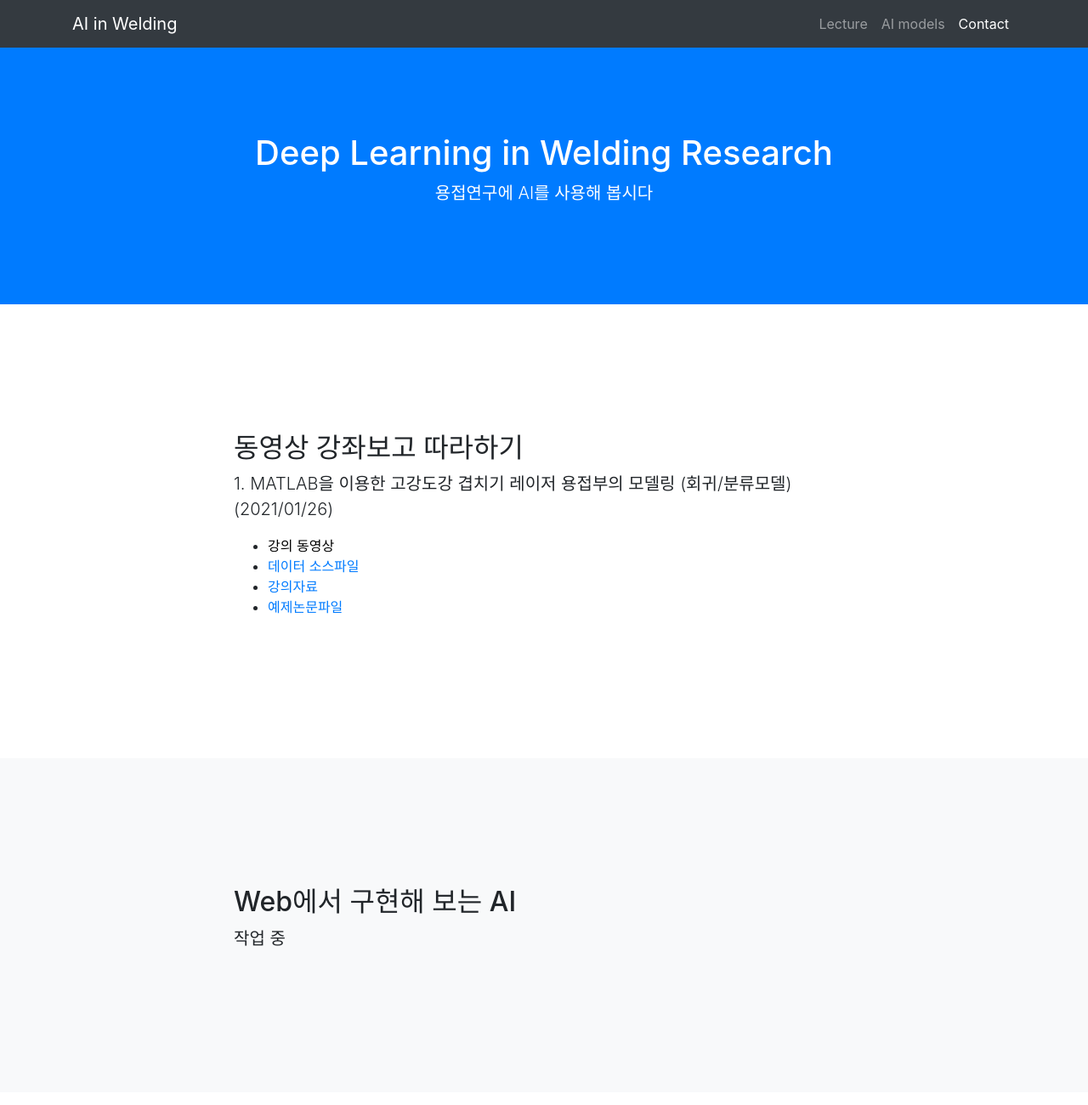
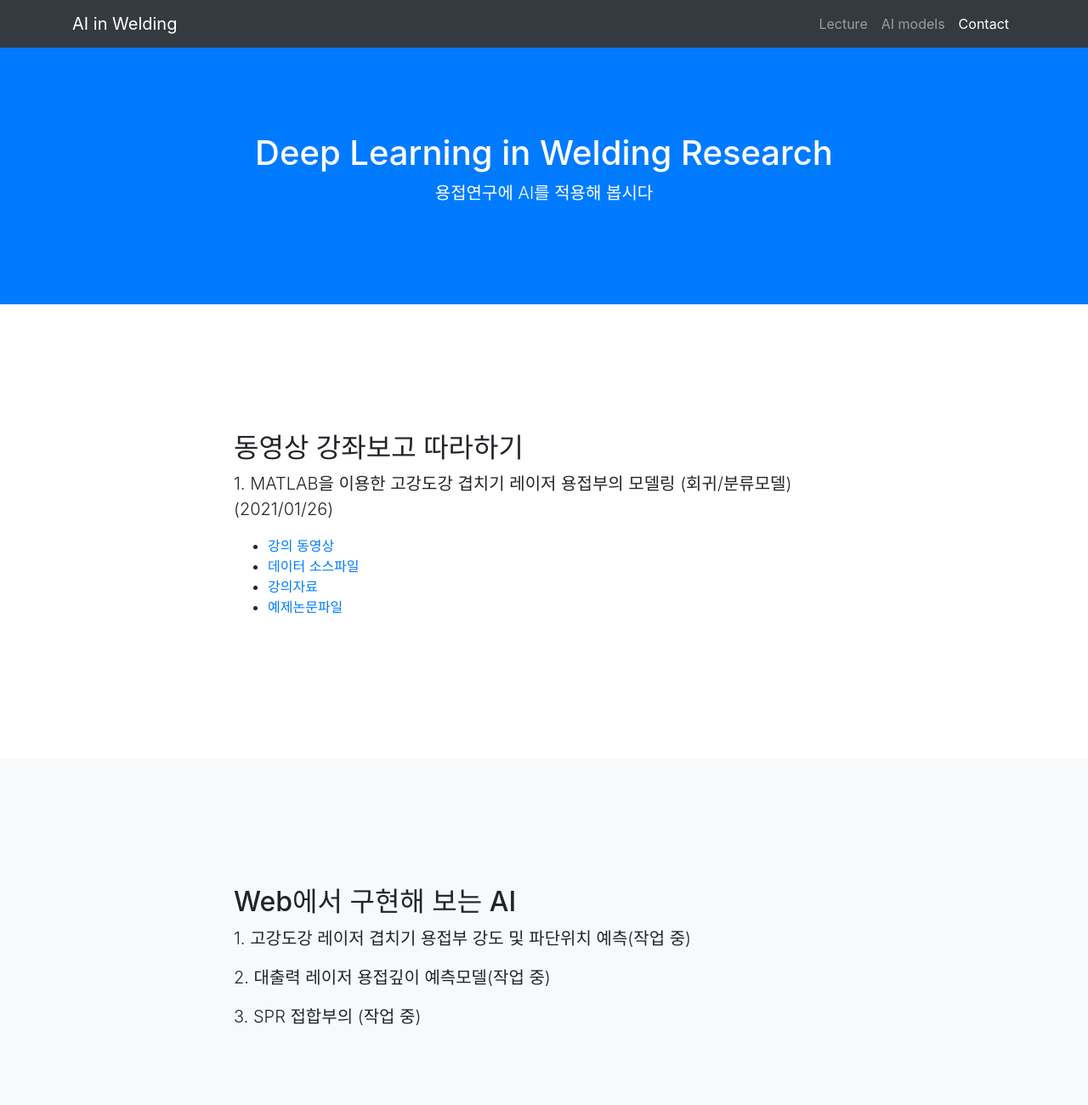
Before and after one commit to deepjoining/deepjoining.github.io, a website with bundled scripts: page index.html in a window 1280 px wide. Shown: the top 1300 px of the page at 85% size. Built offline with nearby package versions, Linux system fonts and the light colour scheme.

Commit message:
Update index.html

```diff
--- a/index.html
+++ b/index.html
@@ -46,7 +46,7 @@
   <header class="bg-primary text-white">
     <div class="container text-center">
       <h1>Deep Learning in Welding Research</h1>
-      <p class="lead">용접연구에 AI를 사용해 봅시다</p>
+      <p class="lead">용접연구에 AI를 적용해 봅시다</p>
     </div>
   </header>
 
@@ -57,7 +57,7 @@
           <h2>동영상 강좌보고 따라하기</h2>
           <p class="lead">1. MATLAB을 이용한 고강도강 겹치기 레이저 용접부의 모델링 (회귀/분류모델) (2021/01/26)</p>
           <ul>
-            <li><a style="color:black;" href="https://youtu.be/o9aVjBHEEbU">강의 동영상</a></li>
+            <li><a href="https://youtu.be/o9aVjBHEEbU">강의 동영상</a></li>
             <li><a href="/lec/lec1/all_data.xlsx">데이터 소스파일</a></li>
             <li><a href="/lec/lec1/slide1.pdf">강의자료</a></li>
             <li><a href="/lec/lec1/paper1.pdf">예제논문파일</a></li>
@@ -72,7 +72,9 @@
       <div class="row">
         <div class="col-lg-8 mx-auto">
           <h2>Web에서 구현해 보는 AI</h2>
-          <p class="lead">작업 중</p>
+          <p class="lead">1. 고강도강 레이저 겹치기 용접부 강도 및 파단위치 예측(작업 중)</p>
+          <p class="lead">2. 대출력 레이저 용접깊이 예측모델(작업 중)</p>
+          <p class="lead">3. SPR 접합부의 (작업 중)</p>
         </div>
       </div>
     </div>
```
